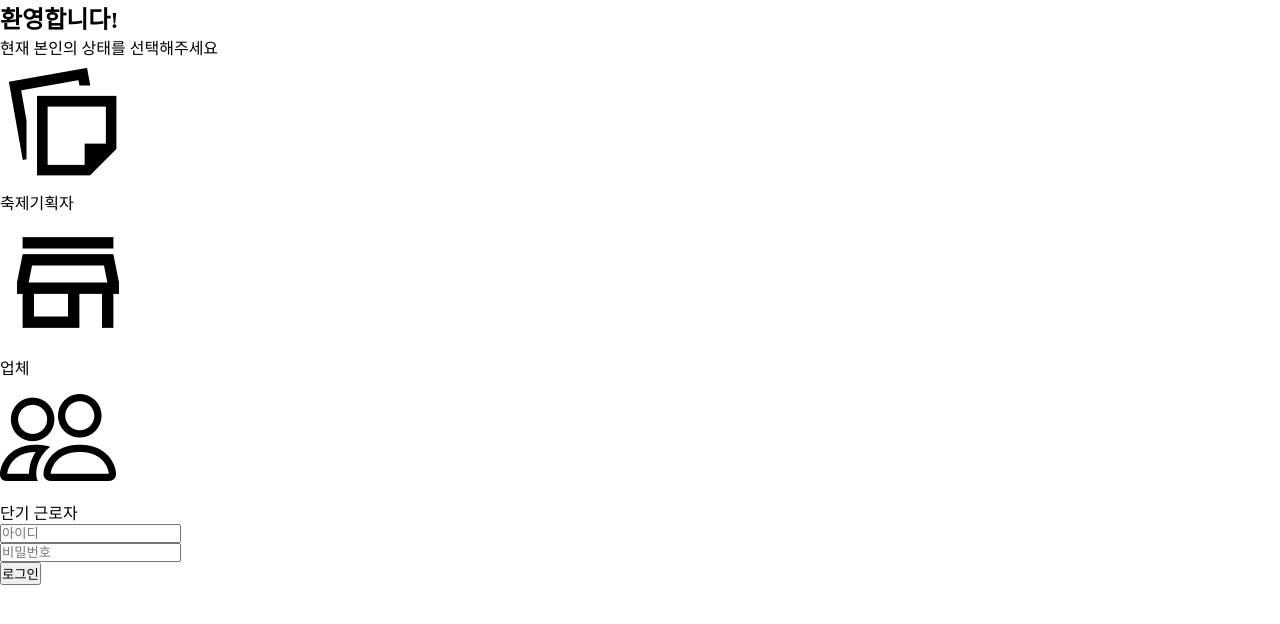
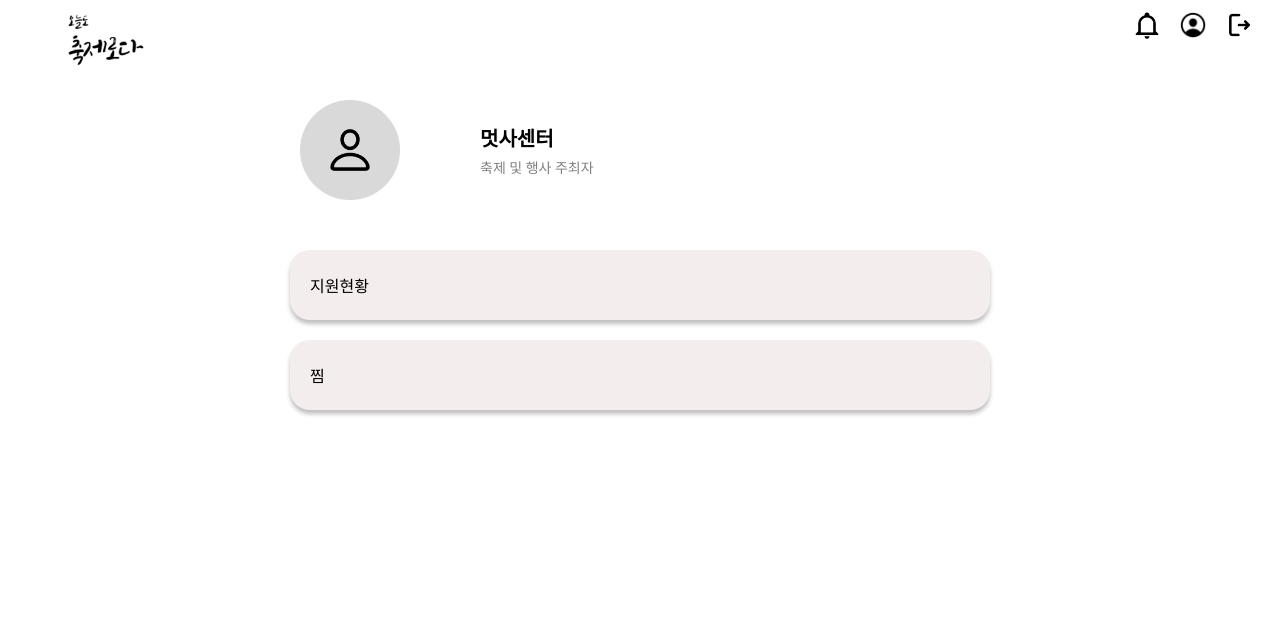
Before and after one commit to EverydayFestival/FrontEnd, a React (Vite) app: page /mypage/company in a window 1280 px wide. Before the commit this address led to /login. Shown: the top 624 px of the page. Built offline with nearby package versions, Linux system fonts and the light colour scheme; a web font is replaced by a local one.

Commit message:
mypage 나누기

```diff
--- a/src/App.jsx
+++ b/src/App.jsx
@@ -1,7 +1,11 @@
 import React from 'react'
 import { Route, Routes } from 'react-router-dom'
 import Home from './pages/Home'
-import MyPage from './pages/MyPage/MyPage'
+
+import MyPageFestival from './pages/MyPage/MyPageFestival.jsx'
+import MyPageCompany from './pages/MyPage/MyPageCompany.jsx'
+import MyPageLabor from './pages/MyPage/MyPageLabor.jsx'
+
 import MPFestivalOngoing from './pages/MyPage/MyPageFestival/MPFestivalOngoing'
 import MPFestivalClosed from './pages/MyPage/MyPageFestival/MPFestivalClosed'
 import MPFestivalAppliedCompany from './pages/MyPage/MyPageFestival/MPFestivalAppliedCompany'
@@ -60,7 +64,9 @@ const App = ()=>{
       <div>
         <Routes>
 
-          <Route path='/mypage' element={<MyPage/>}/>
+          <Route path='/mypage/festival' element={<MyPageFestival/>}/>
+          <Route path='/mypage/company' element={<MyPageCompany/>}/>
+          <Route path='/mypage/labor' element={<MyPageLabor/>}/>
           <Route path='/mypage/festival/ongoing' element={<MPFestivalOngoing/>}/>
           <Route path='/mypage/festival/closed' element={<MPFestivalClosed/>}/>
           <Route path='/mypage/festival/appliedcompany/:festivalId' element={<MPFestivalAppliedCompany/>}/>
--- a/src/components/Header.jsx
+++ b/src/components/Header.jsx
@@ -1,5 +1,5 @@
 import React from "react";
-import { useState, useContext } from "react";
+import { useState } from "react";
 import { Link, useNavigate } from "react-router-dom";
 import { AuthContext } from "../context/AuthContext";
 import '../styles/Header.css';
@@ -15,7 +15,7 @@ function Header() {
         }
     };
 
-    const { logout } = useContext(AuthContext);
+    // const { logout } = useContext(AuthContext);
 
     return (
         <header className="header">
--- /dev/null
+++ b/src/pages/MyPage/MyPageCompany.jsx
@@ -0,0 +1,96 @@
+import React, { useState } from 'react';
+import styled from 'styled-components';
+import Navbar from '../../components/Navbar';
+import profile from '../../assets/profile.png';
+import { useNavigate } from 'react-router-dom';
+
+const MyPage = () => {
+  const [profileType, setProfileType] = useState('Company'); //Festival, Company, Labor
+  const navigate = useNavigate();
+
+  const buttonConfig = {
+    Company: [
+      { label: "지원현황", path: '/mypage/company/apply' },
+      { label: "찜", path: '/mypage/favored?type=company' }
+    ]
+  };
+
+  const buttons = buttonConfig[profileType] || [];
+
+  return (
+    <MyPageWrapper>
+      <Navbar />
+      <Profile>
+        <ProfileImg src={profile} alt="profile image" />
+        <ProfileInfo>
+          <h2>멋사센터</h2>
+          <p>축제 및 행사 주최자</p>
+        </ProfileInfo>
+      </Profile>
+
+      <MyPageMenu>
+        {buttons.map((btn, index) => (
+          <MenuButton
+            key={index}
+            onClick={() => btn.path && navigate(btn.path)}
+          >
+            {btn.label}
+          </MenuButton>
+        ))}
+      </MyPageMenu>
+    </MyPageWrapper>
+  );
+};
+
+export default MyPage;
+
+/* styled-components */
+const MyPageWrapper = styled.div``;
+
+const Profile = styled.div`
+  padding: 20px 300px;
+  display: flex;
+  align-items: center;
+  gap: 80px;
+`;
+
+const ProfileImg = styled.img`
+  width: 100px;
+`;
+
+const ProfileInfo = styled.div`
+  display: flex;
+  flex-direction: column;
+  gap: 5px;
+  h2 {
+    font-size: 20px;
+    margin: 0;
+  }
+  p {
+    font-size: 14px;
+    margin: 0;
+    color: gray;
+  }
+`;
+
+const MyPageMenu = styled.div`
+  display: flex;
+  flex-direction: column;
+  align-items: center;
+  margin-top: 30px;
+  gap: 20px;
+`;
+
+const MenuButton = styled.button`
+  width: 700px;
+  height: 70px;
+  padding: 20px 20px;
+  font-size: 16px;
+  text-align: left;
+  font-weight: 300;
+  border: none;
+  border-radius: 20px;
+  background: #F4EDED;
+  box-shadow: 0 4px 4px 0 rgba(0, 0, 0, 0.25);
+  cursor: pointer;
+`;
--- a/src/pages/MyPage/MyPage.jsx
+++ b/src/pages/MyPage/MyPageFestival.jsx
@@ -5,7 +5,7 @@ import profile from '../../assets/profile.png';
 import { useNavigate } from 'react-router-dom';
 
 const MyPage = () => {
-  const [profileType, setProfileType] = useState('Labor'); //Festival, Company, Labor
+  const [profileType, setProfileType] = useState('Festival'); //Festival, Company, Labor
   const navigate = useNavigate();
 
   const buttonConfig = {
@@ -13,14 +13,6 @@ const MyPage = () => {
       { label: "진행 및 예정 행사", path: '/mypage/festival/ongoing' },
       { label: "종료된 행사", path: '/mypage/festival/closed' },
       { label: "찜", path: '/mypage/favored?type=festival' }
-    ],
-    Company: [
-      { label: "지원현황", path: '/mypage/company/apply' },
-      { label: "찜", path: '/mypage/favored?type=company' }
-    ],
-    Labor: [
-      { label: "지원현황" , path: '/mypage/labor/apply'},
-      { label: "찜", path: '/mypage/favored?type=labor'}
     ]
   };
 
--- a/src/pages/MyPage/MyPageFestival/MPFestivalClosed.jsx
+++ b/src/pages/MyPage/MyPageFestival/MPFestivalClosed.jsx
@@ -93,7 +93,7 @@ const FestImage = styled.img`
   width: 210px;
   height: 280px;
   object-fit: cover;
-  border-radius: 20px;
+  /* border-radius: 20px; */
   cursor: pointer;
 `;
 
--- a/src/pages/MyPage/MyPageFestival/MPFestivalOngoing.jsx
+++ b/src/pages/MyPage/MyPageFestival/MPFestivalOngoing.jsx
@@ -178,7 +178,7 @@ const FestImage = styled.img`
   width: 210px;
   height: 280px;
   object-fit: cover;
-  border-radius: 20px;
+  /* border-radius: 20px; */
   cursor: pointer;
 `;
 
--- /dev/null
+++ b/src/pages/MyPage/MyPageLabor.jsx
@@ -0,0 +1,97 @@
+import React, { useState } from 'react';
+import styled from 'styled-components';
+import Navbar from '../../components/Navbar';
+import profile from '../../assets/profile.png';
+import { useNavigate } from 'react-router-dom';
+
+const MyPage = () => {
+  const [profileType, setProfileType] = useState('Labor'); //Festival, Company, Labor
+  const navigate = useNavigate();
+
+  const buttonConfig = {
+
+    Labor: [
+      { label: "지원현황" , path: '/mypage/labor/apply'},
+      { label: "찜", path: '/mypage/favored?type=labor'}
+    ]
+  };
+
+  const buttons = buttonConfig[profileType] || [];
+
+  return (
+    <MyPageWrapper>
+      <Navbar />
+      <Profile>
+        <ProfileImg src={profile} alt="profile image" />
+        <ProfileInfo>
+          <h2>멋사센터</h2>
+          <p>축제 및 행사 주최자</p>
+        </ProfileInfo>
+      </Profile>
+
+      <MyPageMenu>
+        {buttons.map((btn, index) => (
+          <MenuButton
+            key={index}
+            onClick={() => btn.path && navigate(btn.path)}
+          >
+            {btn.label}
+          </MenuButton>
+        ))}
+      </MyPageMenu>
+    </MyPageWrapper>
+  );
+};
+
+export default MyPage;
+
+/* styled-components */
+const MyPageWrapper = styled.div``;
+
+const Profile = styled.div`
+  padding: 20px 300px;
+  display: flex;
+  align-items: center;
+  gap: 80px;
+`;
+
+const ProfileImg = styled.img`
+  width: 100px;
+`;
+
+const ProfileInfo = styled.div`
+  display: flex;
+  flex-direction: column;
+  gap: 5px;
+  h2 {
+    font-size: 20px;
+    margin: 0;
+  }
+  p {
+    font-size: 14px;
+    margin: 0;
+    color: gray;
+  }
+`;
+
+const MyPageMenu = styled.div`
+  display: flex;
+  flex-direction: column;
+  align-items: center;
+  margin-top: 30px;
+  gap: 20px;
+`;
+
+const MenuButton = styled.button`
+  width: 700px;
+  height: 70px;
+  padding: 20px 20px;
+  font-size: 16px;
+  text-align: left;
+  font-weight: 300;
+  border: none;
+  border-radius: 20px;
+  background: #F4EDED;
+  box-shadow: 0 4px 4px 0 rgba(0, 0, 0, 0.25);
+  cursor: pointer;
+`;
```
Also changed, not shown: 1 other file (tests, documents, lock files or other folders).
